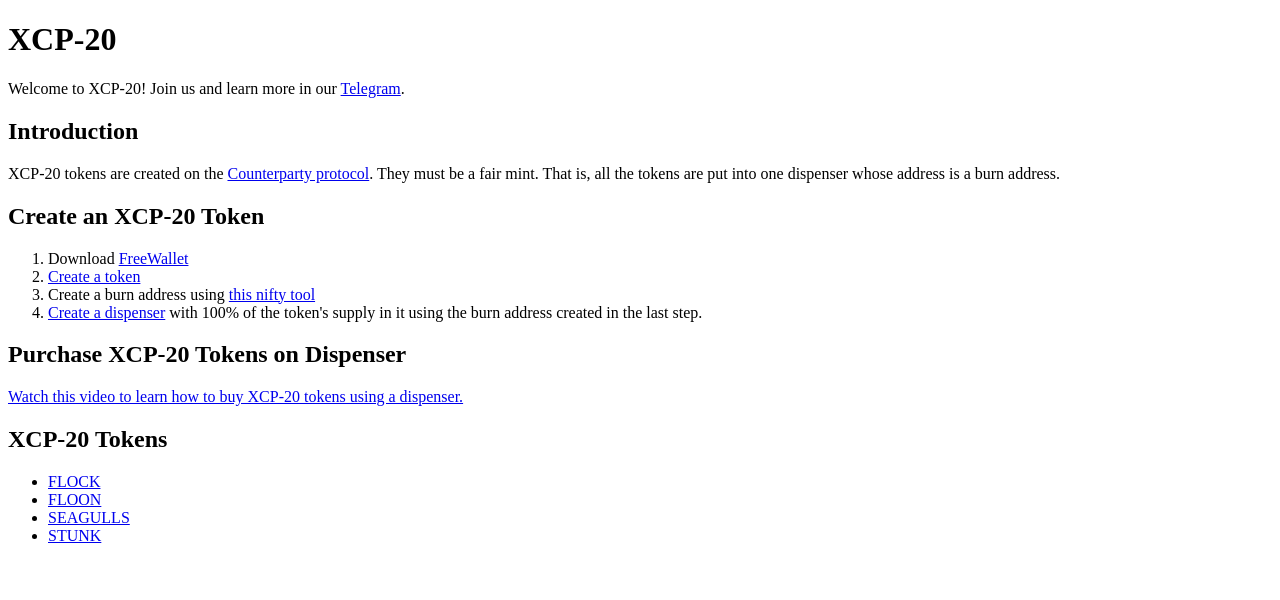
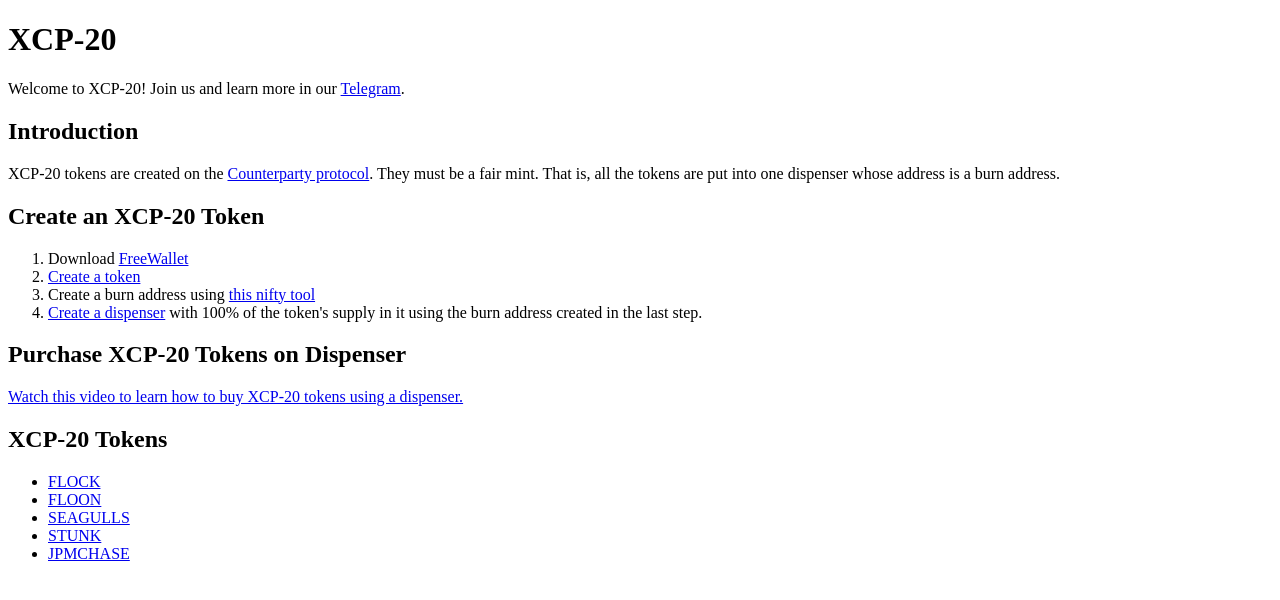
Before and after one commit to AryanJ-NYC/xcp20-wtf, a Next.js app: page / in a window 1280 px wide. Shown: the top 600 px of the page. Built offline with nearby package versions, Linux system fonts and the light colour scheme.

Commit message:
Add JPMCHASE XCP-20 asset

```diff
--- a/src/app/page.tsx
+++ b/src/app/page.tsx
@@ -80,6 +80,11 @@
               STUNK
             </a>
           </li>
+          <li>
+            <a href="https://xchain.io/asset/JPMCHASE" target="_blank">
+              JPMCHASE
+            </a>
+          </li>
         </ul>
       </div>
     </>
```
